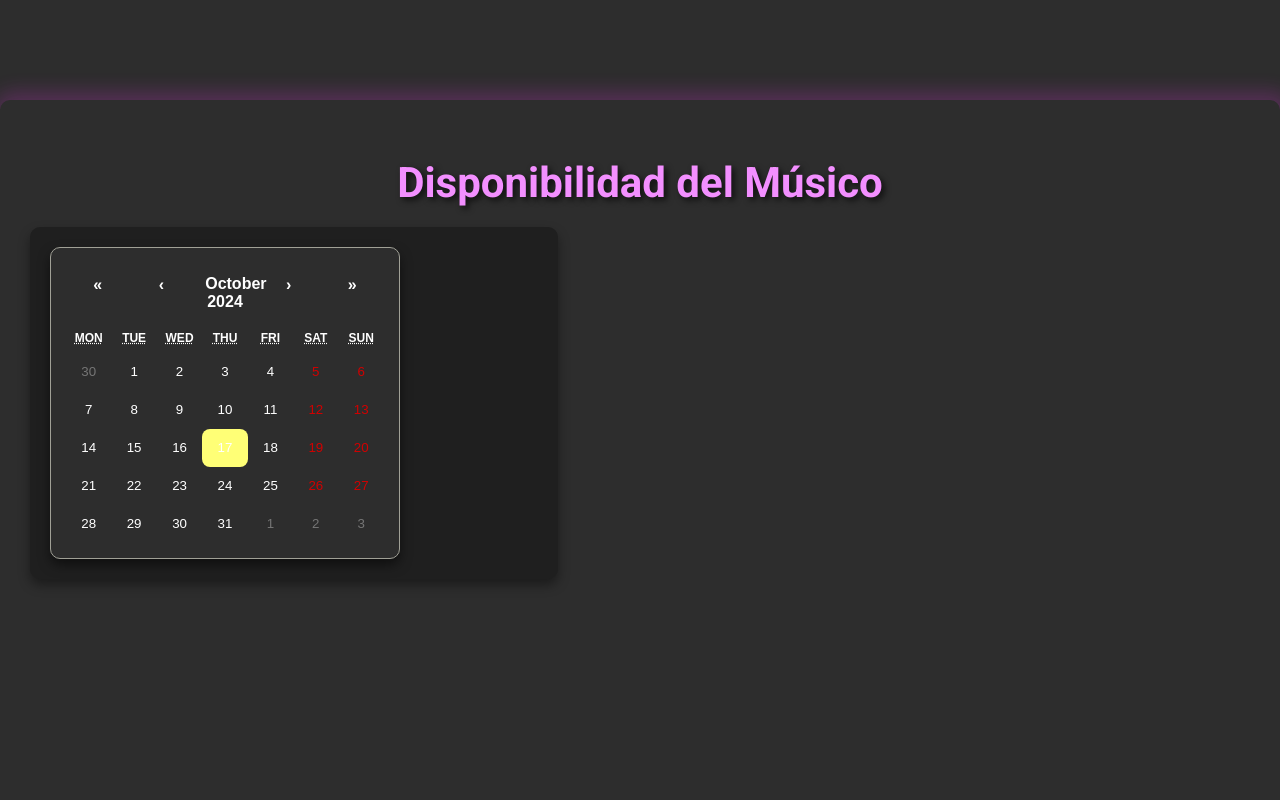
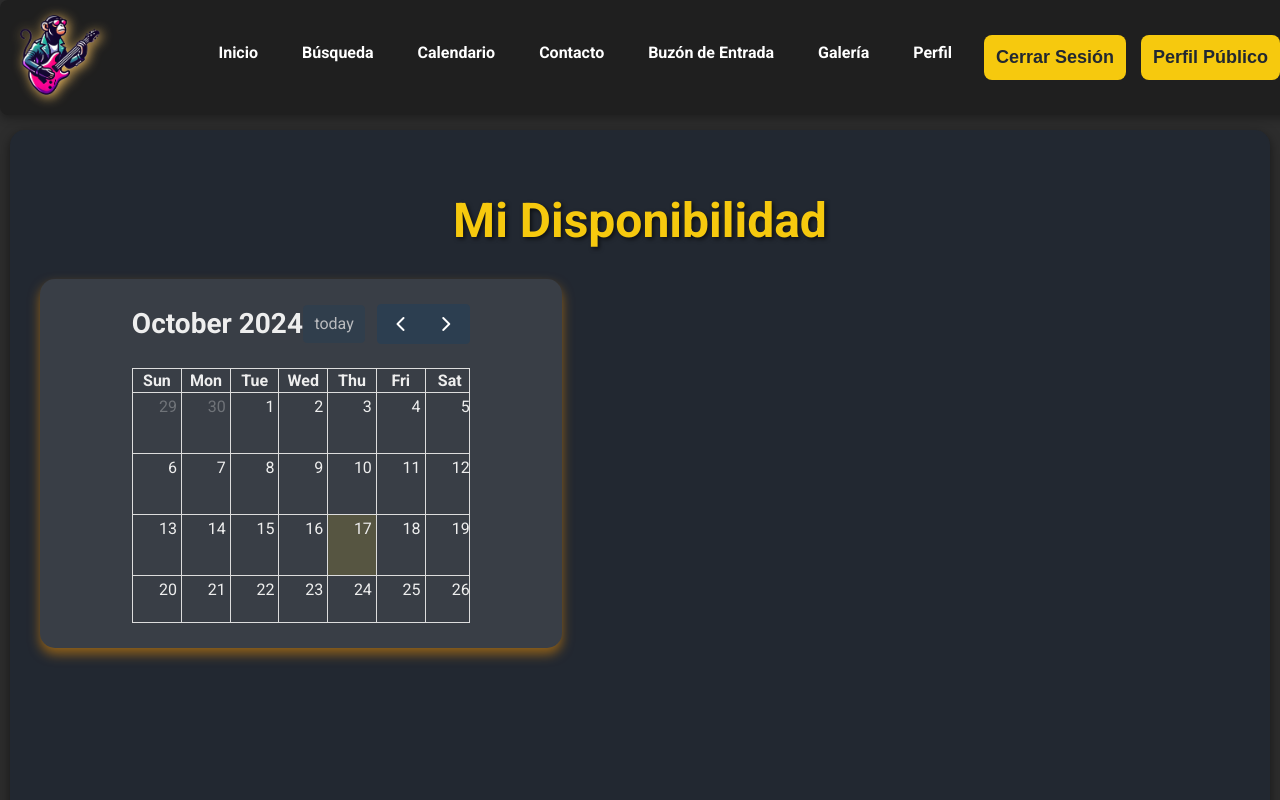
Before and after one commit to irizarry34/soymusico, a React (Create React App) app: page /calendario in a window 1280 px wide. Shown: the top 800 px of the page. Built offline with nearby package versions, Linux system fonts and the light colour scheme.

Commit message:
Cambios a Calendario (funcional)

```diff
--- a/src/calendarioPage/calendarioPage.css
+++ b/src/calendarioPage/calendarioPage.css
@@ -1,193 +1,238 @@
-/* Estilo general del calendario, manteniendo coherencia con perfilPage.css */
+/* Estilos generales para CalendarioPage */
 .calendario-page {
   font-family: 'Roboto', sans-serif;
-  color: #fff;
-  background-color: #2d2d2d;
+  color: #FFFFFF;
+  background-color: #222831;
   padding: 30px;
   min-height: 100vh;
-  max-width: 1300px;
+  max-width: 1200px;
   margin: 0 auto;
-  box-shadow: 3px 0px 20px 8px rgba(255, 56, 255, 0.2);
-  border-radius: 10px;
-  margin-top: 100px;
+  border-radius: 15px;
+  margin-top: 130px;
+  box-shadow: 0px 4px 12px rgba(0, 0, 0, 0.5);
 }
 
+/* Título principal */
 h1 {
   text-align: center;
-  color: #F38FFF;
+  color: #f6c90e;
+
+
+  font-size: 48px;
   margin-bottom: 20px;
-  font-size: 42px;
-  text-shadow: 3px 3px 6px rgba(0, 0, 0, 0.7);
+  font-weight: 700;
 }
 
 /* Contenedor principal */
 .calendario-container {
   display: flex;
   justify-content: space-between;
-  gap: 20px;
-  margin-top: 20px;
+  gap: 30px;
+  margin-top: 30px;
 }
 
-/* Sección izquierda (calendario) */
+/* Sección izquierda: Calendario */
 .calendar-section {
-  background-color: #1f1f1f;
-  padding: 20px;
-  border-radius: 10px;
-  box-shadow: 0 6px 12px rgba(0, 0, 0, 0.4);
-  color: white;
+  background-color: #393e46;
+  padding: 25px;
+  border-radius: 15px;
+  box-shadow: 0 6px 12px rgba(255, 153, 0, 0.5);
+  color: #eeeeee;
   flex-basis: 40%;
+  display: flex;
+  justify-content: center;
+  align-items: center;
 }
 
 .react-calendar {
-  background-color: #2d2d2d;
+  background-color: #222831;
   border-radius: 10px;
   padding: 15px;
   box-shadow: 0 6px 12px rgba(0, 0, 0, 0.5);
-  color: white;
+  color: #eeeeee;
 }
 
 .react-calendar__tile--active {
-  background-color: #F38FFF;
-  color: white;
+  background-color: #f6c90e;
+  color: #393e46;
   transform: scale(1.05);
   transition: transform 0.2s ease;
 }
 
 .no-disponible {
-  background-color: #e36be0 !important;
+  background-color: #ff2e63 !important;
   color: white;
 }
 
 .tentativo {
-  background-color: #ffc107 !important;
+  background-color: #f6c90e !important;
+  color: #222831;
+}
+
+.disponible {
+  background-color: #00adb5 !important;
   color: white;
 }
 
-.disponible {
-  background-color: #7dffbe !important;
-  color: black;
-}
-
-/* Sección derecha (formulario y eventos) */
+/* Sección derecha: Detalles de eventos */
 .details-section {
   flex-basis: 55%;
   display: flex;
   flex-direction: column;
-  gap: 20px;
+  gap: 30px;
 }
 
-/* Estilos para el formulario de eventos */
 .event-form {
-  background-color: #1f1f1f;
-  padding: 20px;
-  border-radius: 10px;
-  color: white;
-  box-shadow: 0 6px 12px rgba(0, 0, 0, 0.4);
+  background-color: #393e46;
+  padding: 25px;
+  border-radius: 15px;
+  color: #eeeeee;
+  box-shadow: 0 6px 12px rgba(0, 0, 0, 0.5);
 }
 
 .event-form h2 {
-  color: #F38FFF;
+  color: #f6c90e;
   text-align: center;
   margin-bottom: 20px;
+  font-size: 32px;
 }
 
 .event-form label {
   display: block;
   margin-bottom: 15px;
+  color: #f6c90e;
 }
 
 .event-form input,
 .event-form textarea,
 .event-form select {
   width: 100%;
-  padding: 10px;
+  padding: 12px;
   border: none;
   border-radius: 8px;
   margin-top: 5px;
-  background-color: #333;
-  color: white;
+  background-color: #222831;
+  color: #eeeeee;
+  font-size: 16px;
 }
 
 .event-form input:focus,
 .event-form textarea:focus,
 .event-form select:focus {
-  background-color: #444;
+  background-color: #333;
 }
 
-button {
-  background-color: #F38FFF;
+/* Estilo de los botones */
+.calendar-btn {
+  background-color: #f6c90e;
   padding: 12px;
   border: none;
   border-radius: 8px;
-  color: white;
+  color: #222831;
   cursor: pointer;
-  width: 100%;
-  font-size: 16px;
+  width: auto;
+  font-size: 18px;
   transition: background-color 0.3s ease, transform 0.2s ease;
 }
 
-button:hover {
-  background-color: #e36be0;
+.calendar-btn:hover {
+  background-color: #f4b800;
+  box-shadow: 0 6px 8px rgba(255, 153, 0, 0.5), 0 3px 5px rgba(0, 0, 0, 0.15); /* Sombra más pronunciada al hacer hover */
 }
 
-button:active {
-  background-color: #d127c7;
+.calendar-btn:active {
+  background-color: #f4b800;
+  transform: translateY(2px);
 }
 
-/* Lista de eventos */
-.event-list {
-  background-color: #1f1f1f;
-  padding: 20px;
-  border-radius: 10px;
-  box-shadow: 0 6px 12px rgba(0, 0, 0, 0.4);
+/* Sección de eventos guardados */
+.scheduled-events {
+  background: linear-gradient(135deg, #222831 0%, #393e46 100%);
+  padding: 30px;
+  border-radius: 20px;
+  box-shadow: 0 8px 16px rgba(255, 153, 0, 0.5);
+  color: #eeeeee;
+  margin-top: 20px;
+  transition: all 0.3s ease;
 }
 
-.event-list h2 {
-  color: #F38FFF;
+.scheduled-events:hover {
+  transform: translateY(-5px);
+  box-shadow: 0 12px 20px rgba(0, 0, 0, 0.8);
+}
+
+.scheduled-events h2 {
+  color: #f6c90e;
   text-align: center;
   margin-bottom: 20px;
+  font-size: 28px;
 }
 
-.event-list ul {
+.scheduled-events ul {
   list-style: none;
   padding: 0;
   margin: 0;
 }
 
-.event-list li {
-  background-color: #2d2d2d;
-  padding: 15px;
-  border-radius: 10px;
+.scheduled-events li {
+  background: linear-gradient(135deg, #2d2d2d 0%, #3b3b3b 100%);
+  padding: 20px;
+  border-radius: 15px;
   margin-bottom: 15px;
-  box-shadow: 0 4px 8px rgba(0, 0, 0, 0.4);
+  box-shadow: 0 4px 8px rgba(0, 0, 0, 0.5);
+  transition: all 0.3s ease;
 }
 
-.event-list li:hover {
-  transform: translateY(-5px);
+.scheduled-events li:hover {
+  transform: translateY(-10px);
 }
 
-.event-list p {
+.scheduled-events p {
   margin: 8px 0;
   font-size: 16px;
+  color: #f0f0f0;
 }
 
-.event-list button {
-  background-color: #F38FFF;
+.scheduled-events strong {
+  color: #f6c90e;
+  font-size: 18px;
+}
+
+.scheduled-events .event-details {
+  display: flex;
+  flex-direction: column;
+  gap: 10px;
+}
+
+.scheduled-events .event-details p {
+  font-size: 15px;
+}
+
+.scheduled-events .event-icon {
+  font-size: 20px;
+  color: #f6c90e;
+  margin-right: 10px;
+}
+
+/* Botones de eventos agendados */
+.scheduled-events .calendar-btn {
+  background-color: #f6c90e;
   border: none;
   padding: 10px 15px;
   border-radius: 8px;
   cursor: pointer;
-  color: white;
+  color: #222831;
   font-size: 16px;
   transition: background-color 0.3s ease, transform 0.2s ease;
 }
 
-.event-list button:hover {
-  background-color: #e36be0;
+.scheduled-events .calendar-btn:hover {
+  background-color: #f4b800;
 }
 
-.event-list button:active {
-  background-color: #d127c7;
+.scheduled-events .calendar-btn:active {
+  background-color: #f4b800;
+  transform: translateY(2px);
 }
 
 /* Responsive Design */
@@ -202,7 +247,7 @@ button:active {
   }
 
   .event-form,
-  .event-list {
+  .scheduled-events {
     width: 100%;
   }
 }
--- a/src/calendarioPage/calendarioPage.js
+++ b/src/calendarioPage/calendarioPage.js
@@ -1,37 +1,36 @@
 import React, { useState, useEffect } from 'react';
-import Calendar from 'react-calendar';
-import 'react-calendar/dist/Calendar.css';
+import FullCalendar from '@fullcalendar/react';
+import dayGridPlugin from '@fullcalendar/daygrid';
+import interactionPlugin from '@fullcalendar/interaction';
 import './calendarioPage.css';
 import { supabase } from '../supabaseClient';
+import { useNavigate } from 'react-router-dom';
 
-// Función para generar un array con todas las fechas entre la fecha inicial y la fecha final
-const generateDateRange = (start, end) => {
-  const dateArray = [];
-  let currentDate = new Date(start);
-
-  while (currentDate <= end) {
-    dateArray.push(new Date(currentDate));
-    currentDate.setDate(currentDate.getDate() + 1); // Incrementar el día
-  }
-
-  return dateArray;
+// Función para calcular la duración entre dos horas
+const calculateDuration = (startTime, endTime) => {
+  const start = new Date(`1970-01-01T${startTime}:00`);
+  const end = new Date(`1970-01-01T${endTime}:00`);
+  const diff = end - start;
+  const hours = diff / (1000 * 60 * 60);
+  return hours > 0 ? hours : 0;
 };
 
 function CalendarioPage() {
   const [user, setUser] = useState(null);
-  const [events, setEvents] = useState([]); // Eventos con estados (disponible, no disponible, tentativo)
-  const [selectedDates, setSelectedDates] = useState([]); // Rango de fechas seleccionadas
+  const [events, setEvents] = useState([]);
+  const [selectedDates, setSelectedDates] = useState([]);
   const [formData, setFormData] = useState({
     status: 'disponible',
     event_details: '',
     client_name: '',
-    event_time: '', // Campo de hora del evento
+    start_time: '',
+    end_time: '',
     duration: '',
     earnings: ''
   });
-  const [message, setMessage] = useState(null); // Estado para mostrar mensajes
+  const [message, setMessage] = useState(null);
+  const navigate = useNavigate();
 
-  // Obtener los datos del usuario
   useEffect(() => {
     const fetchUserData = async () => {
       const { data, error } = await supabase.auth.getUser();
@@ -45,7 +44,6 @@ function CalendarioPage() {
     fetchUserData();
   }, []);
 
-  // Obtener eventos del usuario
   useEffect(() => {
     const fetchEvents = async () => {
       if (!user) return;
@@ -58,7 +56,21 @@ function CalendarioPage() {
       if (error) {
         console.error('Error al obtener los eventos:', error);
       } else {
-        setEvents(data);
+        const normalizedEvents = data.map(event => ({
+          id: event.id,
+          title: event.status || 'Disponible',
+          start: event.start_date,  // Cambiamos 'date' a 'start_date'
+          end: event.end_date,      // Agregamos el 'end_date'
+          extendedProps: {
+            event_details: event.event_details,
+            client_name: event.client_name,
+            start_time: event.start_time,
+            end_time: event.end_time,
+            duration: event.duration,
+            earnings: event.earnings
+          }
+        }));
+        setEvents(normalizedEvents);
       }
     };
 
@@ -67,54 +79,74 @@ function CalendarioPage() {
     }
   }, [user]);
 
-  // Manejar la selección de un rango de fechas
-  const handleDateSelect = (range) => {
-    setSelectedDates(range);
+  const handleDateSelect = (selectionInfo) => {
+    const start = new Date(selectionInfo.start);
+    const end = new Date(selectionInfo.end);
+
+    // Restar un día al valor de 'end' para evitar que incluya un día extra
+    end.setDate(end.getDate() - 1);
+
+    setSelectedDates([start, end]);
+
     const event = events.find(
-      (event) => new Date(event.date).toDateString() === range[0].toDateString()
+      (event) => new Date(event.start).toDateString() === start.toDateString()
     );
     if (event) {
       setFormData({
-        status: event.status || 'disponible',
-        event_details: event.event_details || '',
-        client_name: event.client_name || '',
-        event_time: event.event_time || '',
-        duration: event.duration || '',
-        earnings: event.earnings || ''
+        status: event.title || 'disponible',
+        event_details: event.extendedProps.event_details || '',
+        client_name: event.extendedProps.client_name || '',
+        start_time: event.extendedProps.start_time || '',
+        end_time: event.extendedProps.end_time || '',
+        duration: event.extendedProps.duration || '',
+        earnings: event.extendedProps.earnings || ''
       });
     } else {
-      // Restablecer el formulario si no hay datos para las fechas
       setFormData({
         status: 'disponible',
         event_details: '',
         client_name: '',
-        event_time: '',
+        start_time: '',
+        end_time: '',
         duration: '',
         earnings: ''
       });
     }
   };
 
-  // Guardar la disponibilidad y detalles del evento para todas las fechas seleccionadas
+  const handleEventClick = (info) => {
+    const event = info.event;
+    setSelectedDates([new Date(event.start), new Date(event.end || event.start)]);
+    setFormData({
+      status: event.title || 'disponible',
+      event_details: event.extendedProps.event_details || '',
+      client_name: event.extendedProps.client_name || '',
+      start_time: event.extendedProps.start_time || '',
+      end_time: event.extendedProps.end_time || '',
+      duration: event.extendedProps.duration || '',
+      earnings: event.extendedProps.earnings || ''
+    });
+  };
+
   const handleSave = async () => {
-    const { status, event_details, client_name, event_time, duration, earnings } = formData;
+    const { status, event_details, client_name, start_time, end_time, earnings } = formData;
 
-    // Validar si event_time está vacío o no
-    let formattedEventTime = event_time || null; // Si está vacío, lo dejamos como null
+    const duration = calculateDuration(start_time, end_time);
 
-    // Generar todas las fechas dentro del rango seleccionado
-    const datesToSave = generateDateRange(selectedDates[0], selectedDates[1]);
+    const [startDate, endDate] = selectedDates;
 
-    const savePromises = datesToSave.map(async (date) => {
+    // Guardamos el evento en la base de datos como un solo rango de fechas
     const { error } = await supabase
       .from('availability')
       .upsert({
         user_id: user.id,
-          date: date.toISOString().split('T')[0],
+        start_date: startDate.toISOString().split('T')[0], // Guardamos la fecha de inicio
+        end_date: endDate.toISOString().split('T')[0],     // Guardamos la fecha de fin
         status,
         event_details,
         client_name,
-          event_time: formattedEventTime, // Asegurarse de que el campo no esté vacío
+        start_time,
+        end_time,
         duration,
         earnings
       });
@@ -124,91 +156,89 @@ function CalendarioPage() {
       console.error('Error al guardar los detalles:', error);
     } else {
       setMessage({ type: 'success', text: 'Evento guardado con éxito.' });
-        // Actualizar los eventos locales
-        const updatedEvents = [...events];
-        const eventIndex = updatedEvents.findIndex(
-          (event) => new Date(event.date).toDateString() === date.toDateString()
-        );
 
       const newEvent = {
-          user_id: user.id,
-          date: date.toISOString().split('T')[0],
-          status,
+        title: status || 'Disponible',
+        start: startDate.toISOString().split('T')[0],
+        end: endDate.toISOString().split('T')[0],
+        extendedProps: {
           event_details,
           client_name,
-          event_time: formattedEventTime,
+          start_time,
+          end_time,
           duration,
           earnings
+        }
       };
 
-        if (eventIndex !== -1) {
-          updatedEvents[eventIndex] = newEvent;
-        } else {
-          updatedEvents.push(newEvent);
+      setEvents(prevEvents => [...prevEvents, newEvent]);
     }
 
-        setEvents(updatedEvents);
-        setSelectedDates([]); // Cerrar el formulario después de guardar
-      }
-    });
-
-    await Promise.all(savePromises);
-
-    // Limpiar mensaje después de 3 segundos
+    setSelectedDates([]);
     setTimeout(() => setMessage(null), 3000);
   };
 
-  // Manejar el borrado de un evento
-  const handleDelete = async (eventDate) => {
+  const handleDelete = async () => {
+    if (selectedDates.length > 0) {
+      const [startDate] = selectedDates;
       const { error } = await supabase
         .from('availability')
         .delete()
         .eq('user_id', user.id)
-      .eq('date', eventDate.toISOString().split('T')[0]);
+        .eq('start_date', startDate.toISOString().split('T')[0]);
 
       if (error) {
         setMessage({ type: 'error', text: 'Error al borrar el evento.' });
         console.error('Error al borrar el evento:', error);
       } else {
-      setEvents(events.filter(event => new Date(event.date).toDateString() !== eventDate.toDateString()));
+        setEvents(events.filter(event => new Date(event.start).toISOString().split('T')[0] !== startDate.toISOString().split('T')[0]));
         setMessage({ type: 'success', text: 'Evento borrado con éxito.' });
       }
 
-    // Limpiar mensaje después de 3 segundos
       setTimeout(() => setMessage(null), 3000);
+    }
   };
 
-  const tileClassName = ({ date, view }) => {
-    if (view === 'month') {
-      const event = events.find(
-        (event) => new Date(event.date).toDateString() === date.toDateString()
-      );
-      if (event) {
-        if (event.status === 'no disponible') {
-          return 'no-disponible';
-        }
-        if (event.status === 'tentativo') {
-          return 'tentativo';
-        }
-        return 'disponible';
-      }
-    }
+  const handleLogout = async () => {
+    await supabase.auth.signOut();
+    navigate('/login');
   };
 
   return (
     <div className="calendario-page">
-      <h1>Disponibilidad del Músico</h1>
+      <div className="navbar">
+        <div className="logo">
+          <img src="Subject.png" alt="Logo" />
+        </div>
+        <nav>
+          <ul>
+            <li><a href="/">Inicio</a></li>
+            <li><a href="/search">Búsqueda</a></li>
+            <li><a href="/calendario">Calendario</a></li>
+            <li><a href="/contact">Contacto</a></li>
+            <li><a href="/inbox">Buzón de Entrada</a></li>
+            <li><a href="/gallery">Galería</a></li>
+            <li><a href="/profile">{user ? user.email : 'Perfil'}</a></li>
+            {/* Cambiamos el nombre de las clases de los botones */}
+            <li><button className="calendar-btn" onClick={handleLogout}>Cerrar Sesión</button></li>
+            <li><button className="calendar-btn" onClick={() => navigate(`/publicProfile/${user?.id}`)}>Perfil Público</button></li>
+          </ul>
+        </nav>
+      </div>
+
+      <h1>Mi Disponibilidad</h1>
       <div className="calendario-container">
-        {/* Columna izquierda: Calendario */}
         <div className="calendar-section">
-          <Calendar
-            selectRange={true} // Habilitar la selección de un rango
-            tileClassName={tileClassName} // Asignar clases de estilo según la disponibilidad
-            onChange={handleDateSelect} // Manejar la selección de fechas
+          <FullCalendar
+            plugins={[dayGridPlugin, interactionPlugin]}
+            initialView="dayGridMonth"
+            events={events}
+            selectable={true}
+            select={handleDateSelect}
+            eventClick={handleEventClick}
           />
         </div>
 
-        {/* Columna derecha: Formulario y lista de eventos */}
         <div className="details-section">
           {message && (
             <div className={`message ${message.type}`}>
@@ -252,20 +282,20 @@ function CalendarioPage() {
               </label>
 
               <label>
-                Hora del Evento:
+                Hora de Inicio del Evento:
                 <input
                   type="time"
-                  value={formData.event_time}
-                  onChange={(e) => setFormData({ ...formData, event_time: e.target.value })}
+                  value={formData.start_time}
+                  onChange={(e) => setFormData({ ...formData, start_time: e.target.value })}
                 />
               </label>
 
               <label>
-                Duración (en horas):
+                Hora de Fin del Evento:
                 <input
-                  type="text"
-                  value={formData.duration}
-                  onChange={(e) => setFormData({ ...formData, duration: e.target.value })}
+                  type="time"
+                  value={formData.end_time}
+                  onChange={(e) => setFormData({ ...formData, end_time: e.target.value })}
                 />
               </label>
 
@@ -278,25 +308,30 @@ function CalendarioPage() {
                 />
               </label>
 
-              <button onClick={handleSave}>Guardar</button>
+              {/* Aplicamos la clase 'calendar-btn' a estos botones también */}
+              <button className="calendar-btn" onClick={handleSave}>Guardar</button>
+              <button className="calendar-btn" onClick={handleDelete}>Eliminar</button>
             </div>
           )}
 
-          {/* Lista de eventos con opción de borrar */}
           {events.length > 0 && (
-            <div className="event-list">
-              <h2>Eventos Guardados</h2>
+            <div className="scheduled-events">
+              <h2>Eventos Agendados</h2>
               <ul>
-                {events.map((event, index) => (
-                  <li key={index}>
-                    <p>Fecha: {new Date(event.date).toDateString()}</p>
-                    <p>Estado: {event.status}</p>
-                    <p>Detalles: {event.event_details}</p>
-                    <p>Cliente: {event.client_name}</p>
-                    <p>Hora: {event.event_time || 'No especificada'}</p>
-                    <p>Duración: {event.duration || 'No especificada'}</p>
-                    <p>Ganancia: {event.earnings || 'No especificada'}</p>
-                    <button onClick={() => handleDelete(new Date(event.date))}>Cancelar</button>
+                {events.map(event => (
+                  <li key={event.id}>
+                    <p>
+                      <strong>{event.start}</strong>
+                      {event.start !== event.end && <span> - {event.end}</span>}
+                    </p>
+                    <div className="event-details">
+                      <p>Estado: {event.title}</p>
+                      <p>Detalles: {event.extendedProps.event_details}</p>
+                      <p>Cliente: {event.extendedProps.client_name}</p>
+                      <p>Hora de Inicio: {event.extendedProps.start_time}</p>
+                      <p>Hora de Fin: {event.extendedProps.end_time}</p>
+                      <p>Ganancia: {event.extendedProps.earnings}</p>
+                    </div>
                   </li>
                 ))}
               </ul>
--- a/src/galeryPage/galeryPage.css
+++ b/src/galeryPage/galeryPage.css
@@ -105,6 +105,7 @@ h1 {
 
 .upload-section button {
   padding: 12px 18px;
+  width: auto; /* Ajusta automáticamente el ancho al contenido */
   background-color: #F38FFF;
   border: none;
   border-radius: 8px;
--- a/src/galeryPage/galeryPage.js
+++ b/src/galeryPage/galeryPage.js
@@ -271,7 +271,7 @@ function GaleryPage() {
           value={caption}
           onChange={(e) => setCaption(e.target.value)}
         />
-        <button onClick={handleUpload}>Subir</button>
+        <button onClick={handleUpload}>Cargar</button>
 
         {/* Mostrar progreso de carga */}
         {progress > 0 && <p>Subiendo: {progress}%</p>}
```
Also changed, not shown: package.json (+6 -1 lines), 2 other files (tests, documents, lock files or other folders). Lines whose indentation alone changed are shown as unchanged.
